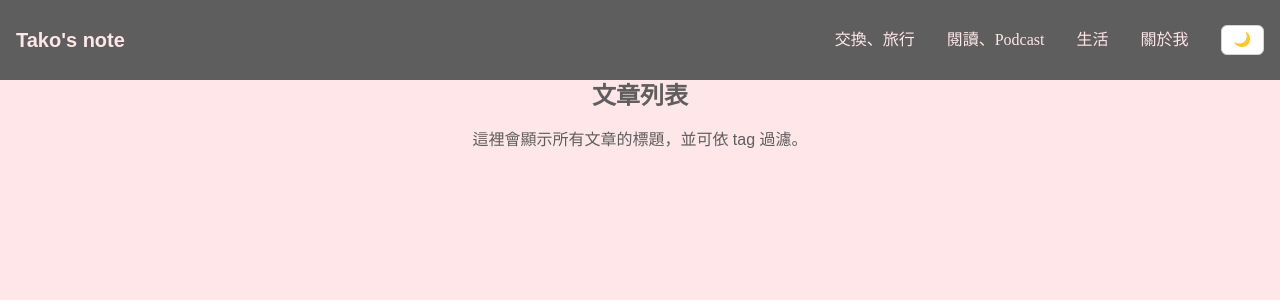
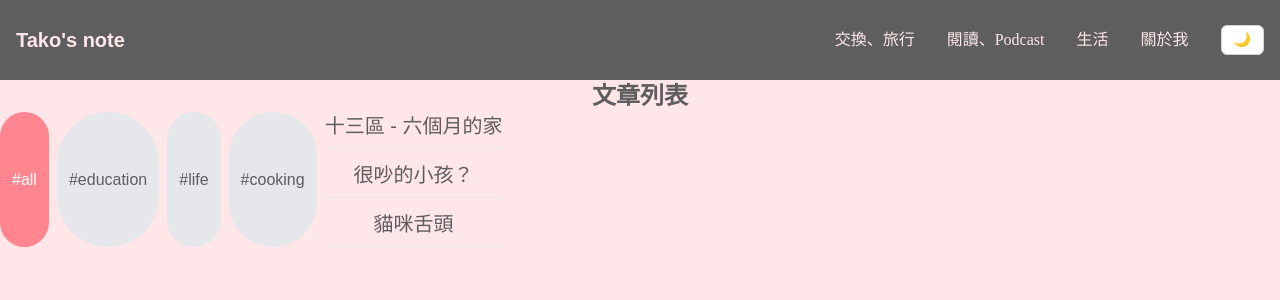
Before and after one commit to Jenny-jw/mern-blog, a React (Vite) app in the folder frontend/vite_blog/: page /posts in a window 1280 px wide. Shown: the top 300 px of the page. Built offline with nearby package versions, Linux system fonts and the light colour scheme; a web font is replaced by a local one.

Commit message:
Tag function of Posts.jsx. CSS to be edited

```diff
--- a/frontend/vite_blog/src/pages/Posts.jsx
+++ b/frontend/vite_blog/src/pages/Posts.jsx
@@ -1,8 +1,47 @@
+import { useEffect, useState } from "react";
+
+const mockPosts = [
+  { id: 1, title: "十三區 - 六個月的家", tags: ["life"] },
+  { id: 2, title: "很吵的小孩？", tags: ["education"] },
+  { id: 3, title: "貓咪舌頭", tags: ["cooking"] },
+];
+
 const Posts = () => {
+  const [tag, setTag] = useState("");
+  const [posts, setPosts] = useState([]);
+
+  useEffect(() => {
+    const filteredPosts = tag
+      ? mockPosts.filter((post) => post.tags.includes(tag))
+      : mockPosts;
+    setPosts(filteredPosts);
+  }, [tag]);
+
   return (
     <div>
-      <h1 className="text-2xl font-bold mb-4">文章列表</h1>
-      <p>這裡會顯示所有文章的標題，並可依 tag 過濾。</p>
+      <h1 className="text-2xl font-bold">文章列表</h1>
+      <div className="flex gap-2">
+        {["all", "education", "life", "cooking"].map((t) => (
+          <button
+            key={t}
+            className={`px-3 py-1 rounded-full ${
+              tag === t || (t === "all" && tag === "")
+                ? "bg-lightFooter text-white"
+                : "bg-gray-200"
+            }`}
+            onClick={() => setTag(t === "all" ? "" : t)}
+          >
+            #{t}
+          </button>
+        ))}
+        <ul className="space-y-3">
+          {posts.map((post) => (
+            <li key={post.id} className="border-b pb-2">
+              <h2 className="text-xl">{post.title}</h2>
+            </li>
+          ))}
+        </ul>
+      </div>
     </div>
   );
 };
```
